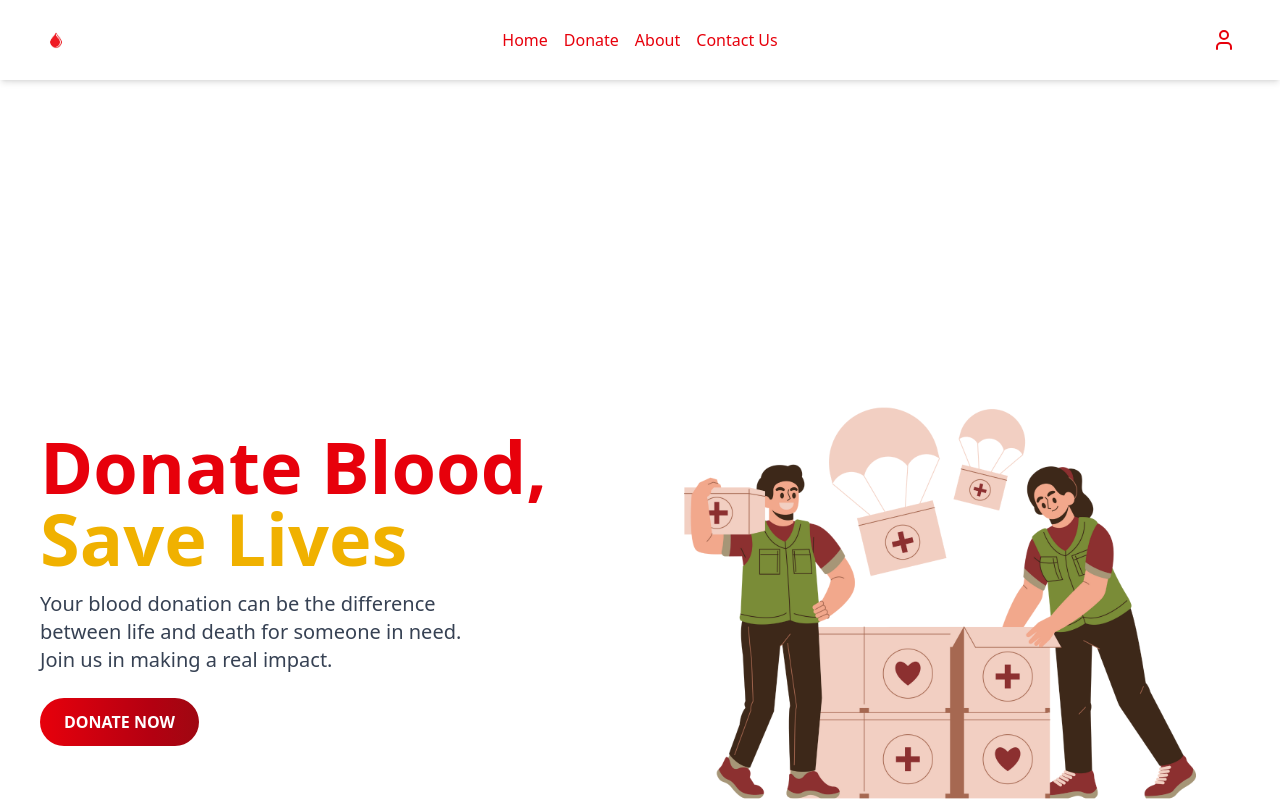
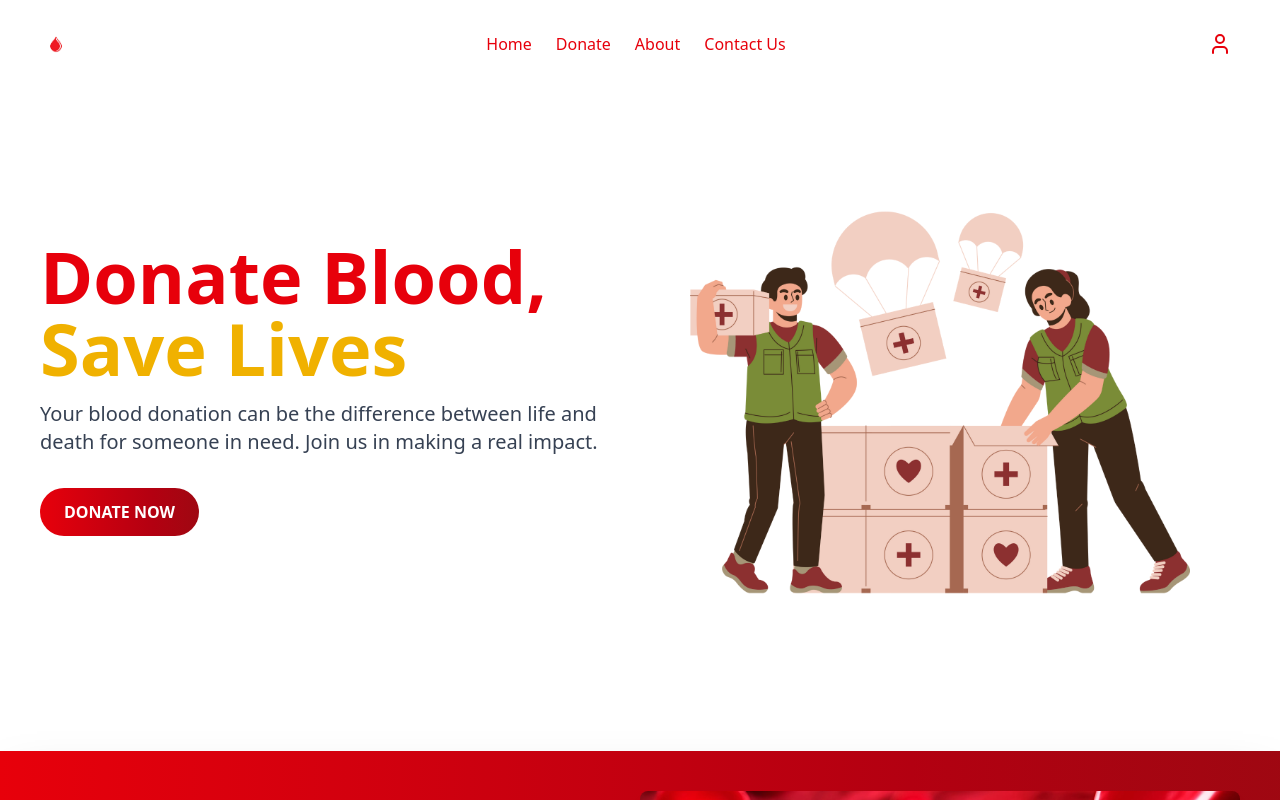
Before and after one commit to q-allen/blood-donation, a Next.js app: page / in a window 1280 px wide. Shown: the top 800 px of the page. Built offline with nearby package versions, Linux system fonts and the light colour scheme; no server answers.

Commit message:
Changes in UI

```diff
--- a/src/app/page.tsx
+++ b/src/app/page.tsx
@@ -2,7 +2,7 @@
 
 import { motion } from "framer-motion";
 import Image from "next/image";
-import Header from "@/components/Header";
+import Header from "@/components/Header"; // Ensure your navbar component is imported
 import HeroCarousel from "../components/HeroCarousel";
 import About from "../components/about";
 import Footer from "@/components/footer";
@@ -17,28 +17,28 @@ export default function Page() {
     animate={{ opacity: 1, y: 0 }}
     exit={{ opacity: 0, y: -20 }}
     transition={{ duration: 0.8, ease: "easeOut" }}
-      className="bg-white text-gray-900 min-h-screen py-6 relative"
+    className="bg-white text-gray-900 min-h-screen py-6 relative" // Set z-index to 0 for background
   >
     {/* Header */}
-      <header className="fixed top-0 left-0 w-full z-50 bg-white shadow-md">
-        <div className="relative z-10">
+    <header className="fixed top-0 left-0 w-full z-50 bg-white">
+      <div className="relative z-10"> {/* Header on top with higher z-index */}
         <Header />
       </div>
     </header>
 
     {/* Main Content */}
-      <div className="flex flex-col md:flex-row items-center px-4 sm:px-6 lg:px-10 mt-16 sm:mt-20 lg:mt-24 relative z-0 pt-16 sm:pt-20 lg:pt-24">
+    <div className="flex flex-col md:flex-row items-center px-10 relative z-0"> {/* Content stays behind */}
       {/* Left Section */}
       <motion.div
         initial={{ x: -50, opacity: 0 }}
         animate={{ x: 0, opacity: 1 }}
         transition={{ duration: 1 }}
-          className="md:w-1/2 text-center md:text-left relative mb-8 lg:mb-0"
+        className="md:w-1/2 text-center md:text-left relative"
       >
-          <h2 className="text-4xl sm:text-5xl lg:text-6xl xl:text-7xl font-extrabold text-red-600">
+        <h2 className="text-6xl md:text-7xl font-extrabold text-red-600">
           Donate Blood, <span className="text-yellow-500">Save Lives</span>
         </h2>
-          <p className="text-base sm:text-lg lg:text-xl text-gray-700 mt-4 max-w-md mx-auto lg:mx-0">
+        <p className="text-xl text-gray-700 mt-4">
           Your blood donation can be the difference between life and death for someone in need. Join us in making a real impact.
         </p>
 
@@ -48,7 +48,7 @@ export default function Page() {
           transition={{ duration: 0.3 }}
           type="button"
           onClick={() => { router.push("/Donate"); alert("Redirecting to Donation Page"); }}
-            className="bg-gradient-to-r from-red-600 to-red-800 text-white font-bold px-4 py-2 sm:px-6 sm:py-3 rounded-full mt-6 hover:bg-red-700 transition"
+          className="bg-gradient-to-r from-red-600 to-red-800 text-white font-bold px-6 py-3 rounded-full mt-8 hover:bg-red-700 transition"
         >
           DONATE NOW
         </motion.button>
@@ -59,7 +59,7 @@ export default function Page() {
         initial={{ x: 50, opacity: 0 }}
         animate={{ x: 0, opacity: 1 }}
         transition={{ duration: 1 }}
-          className="md:w-1/2 flex flex-col items-center mt-8 md:mt-0 relative"
+        className="md:w-1/2 flex flex-col items-center mt-10 md:mt-0 relative"
       >
         {/* Blood Donation Image (Fade-in with Slight Rotation) */}
         <motion.div
@@ -67,26 +67,26 @@ export default function Page() {
           animate={{ opacity: 1, rotate: 0, scale: 1 }}
           transition={{ duration: 1 }}
           whileHover={{ scale: 1.05, rotate: 3 }}
-            className="rounded-2xl mt-5 w-full max-w-sm sm:max-w-md lg:max-w-lg"
+          className="rounded-2xl mt-5"
         >
           <Image
-              src="/images/home.png"
+            src="/images/home.png"  // Replace with actual blood donation image
             alt="Blood Donation"
             quality={100}
             width={500}
             height={600}
-              className="rounded-2xl object-cover w-full h-auto z-10"
-              sizes="(max-width: 640px) 100vw, (max-width: 1024px) 50vw, 500px"
+            className="rounded-2xl object-cover z-10"
           />
         </motion.div>
       </motion.div>
     </div>
-      <div className="px-4 sm:px-6 lg:px-10">
   <HeroCarousel />
   <About />
+  <Footer />
+  {/* Footer */}
+    <div className="absolute bottom-0 left-0 w-full">
+      <Footer />
     </div>
-      {/* Footer */}
-      <Footer />
   </motion.div>
 );
 }
--- a/src/components/Header.tsx
+++ b/src/components/Header.tsx
@@ -76,7 +76,7 @@ export default function Header() {
   };
 
   return (
-    <header className="flex flex-col sm:flex-row justify-between items-center bg-white text-red-600 px-4 sm:px-10 py-2 sm:py-3 h-16 sm:h-20">
+    <header className="flex flex-col sm:flex-row justify-between items-center bg-white text-red-600 px-4 sm:px-10 py-4 sm:py-6">
       {/* Logo and Hamburger Menu */}
       <div className="flex justify-between items-center w-full sm:w-auto">
         <Image
@@ -98,11 +98,11 @@ export default function Header() {
       </div>
 
       {/* Navigation Links */}
-      <div className={`flex flex-col sm:flex-row gap-2 sm:gap-4 mt-2 sm:mt-0 w-full sm:w-auto ${mobileMenuOpen ? "flex" : "hidden sm:flex"}`}>
+      <div className={`flex flex-col sm:flex-row gap-4 sm:gap-6 mt-4 sm:mt-0 w-full sm:w-auto ${mobileMenuOpen ? "flex" : "hidden sm:flex"}`}>
         <motion.button
           whileHover={{ scale: 1.1 }}
           onClick={() => router.push("/")}
-          className="hover:underline text-sm sm:text-base"
+          className="hover:underline text-lg sm:text-base"
         >
           Home
         </motion.button>
@@ -110,7 +110,7 @@ export default function Header() {
         <motion.button
           whileHover={{ scale: 1.1 }}
           onClick={() => router.push("/Donate")}
-          className="hover:underline text-sm sm:text-base"
+          className="hover:underline text-lg sm:text-base"
         >
           Donate
         </motion.button>
@@ -118,7 +118,7 @@ export default function Header() {
         <motion.button
           whileHover={{ scale: 1.1 }}
           onClick={() => router.push("/About")}
-          className="hover:underline text-sm sm:text-base"
+          className="hover:underline text-lg sm:text-base"
         >
           About
         </motion.button>
@@ -126,22 +126,22 @@ export default function Header() {
         <motion.button
           whileHover={{ scale: 1.1 }}
           onClick={() => router.push("/Contact")}
-          className="hover:underline text-sm sm:text-base"
+          className="hover:underline text-lg sm:text-base"
         >
           Contact Us
         </motion.button>
       </div>
 
       {/* Profile Dropdown */}
-      <div className="relative mt-2 sm:mt-0">
+      <div className="relative mt-4 sm:mt-0">
         <motion.button
           type="button"
-          className="p-1 hover:text-gray-400 flex items-center"
+          className="p-2 hover:text-gray-400 flex items-center"
           whileHover={{ scale: 1.2 }}
           onClick={handleProfileClick}
         >
           <User className="w-6 h-6" />
-          {users && <span className="text-xs sm:text-sm font-medium ml-1">{users.username}</span>}
+          {users && <span className="text-sm font-medium ml-2">{users.username}</span>}
         </motion.button>
 
         <AnimatePresence>
```
Lines whose indentation alone changed are shown as unchanged.
